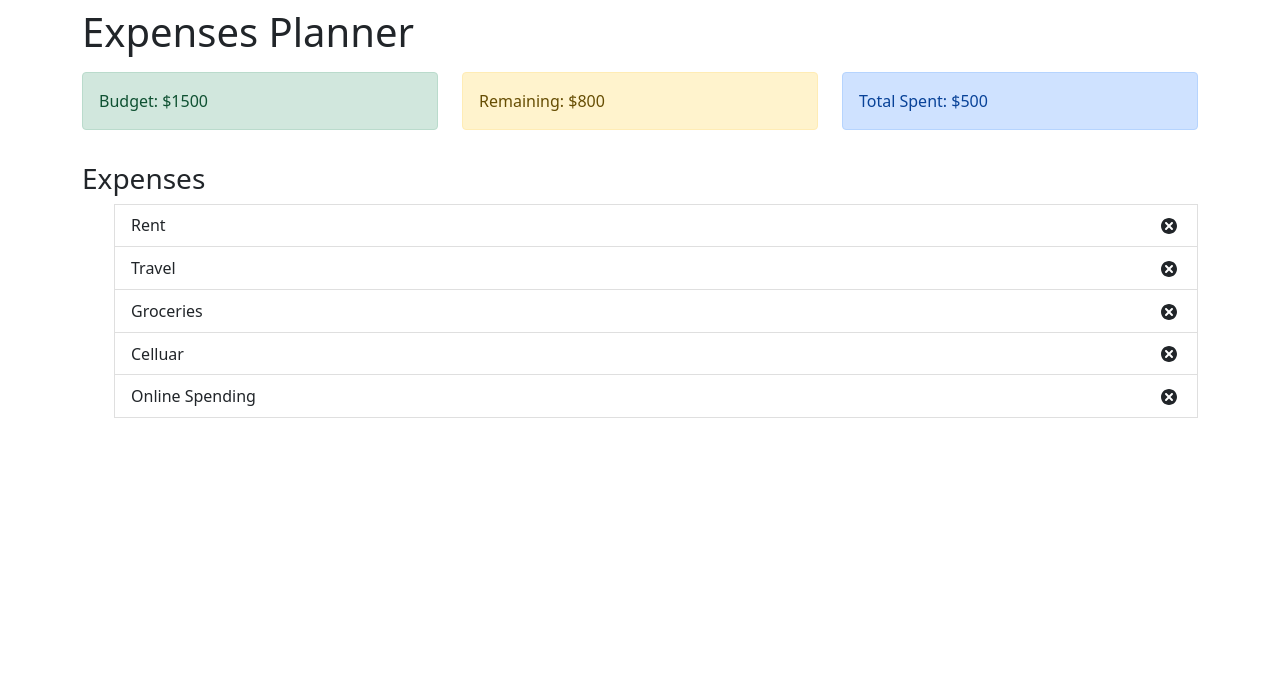
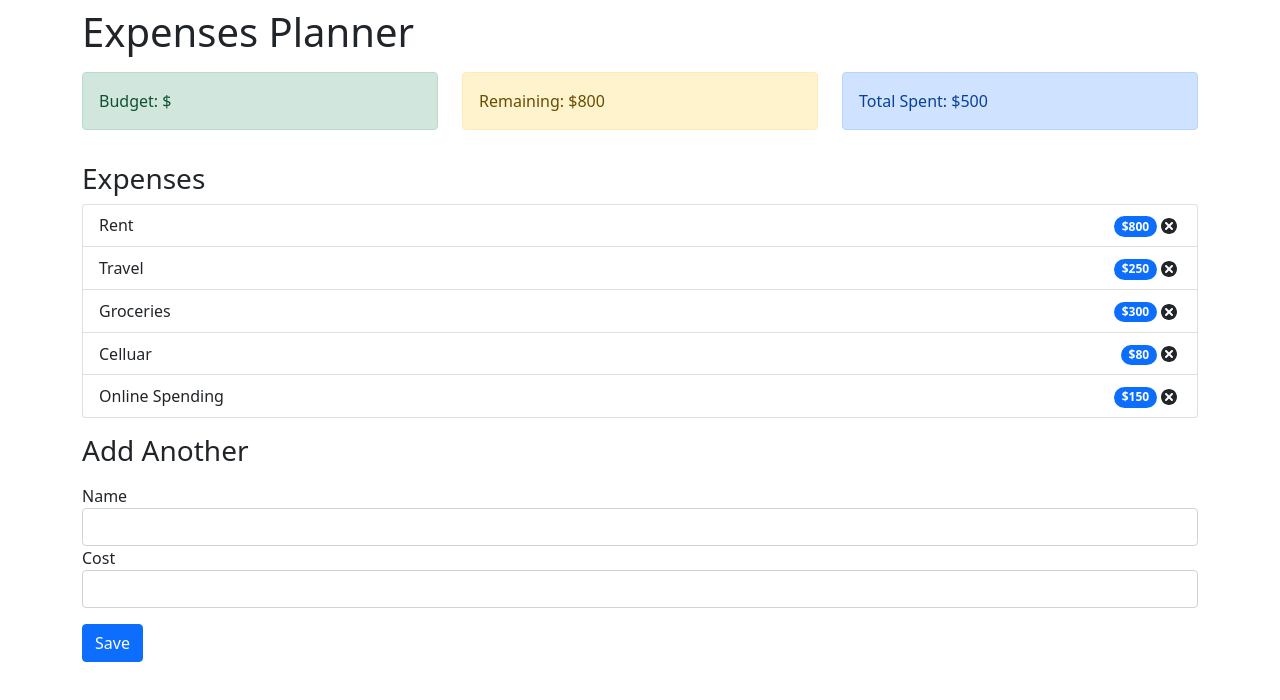
Before and after one commit to electron-space/expenses, a React (Create React App) app: page / in a window 1280 px wide. Shown: the top 700 px of the page. Built offline with nearby package versions, Linux system fonts and the light colour scheme.

Commit message:
Setting up context!

```diff
--- a/src/App.js
+++ b/src/App.js
@@ -4,9 +4,12 @@ import Budget from './components/Budget';
 import Remaining from './components/Remaining';
 import ExpenseTotal from './components/ExpenseTotal';
 import ExpenseList from './components/ExpenseList';
+import AddExpenses from './components/AddExpenses';
+import { AppProvider } from './context/AppContext';
 
 const App = () => {
   return (
+    <AppProvider>
       <div className="container">
         <h1 className="mt-2">Expenses Planner</h1>
         <div className="row mt-3">
@@ -26,7 +29,14 @@ const App = () => {
             <ExpenseList />
           </div>
         </div>
+        <h3 className="mt-3">Add Another</h3>
+        <div className="mt-3">
+          <div className="col-sm">
+            <AddExpenses />
           </div>
+        </div>
+      </div>
+    </AppProvider>
   );
 };
 
--- /dev/null
+++ b/src/components/AddExpenses.js
@@ -0,0 +1,35 @@
+import React from 'react';
+
+const AddExpenses = () => {
+  return (
+    <form>
+      <div classsName="row">
+        <div classsName="col-sm">
+          <label for="name">Name</label>
+          <input
+            required="required"
+            type="text"
+            className="form-control"
+            id="name"
+          />
+        </div>
+        <div className="col-sm">
+          <label for="cost">Cost</label>
+          <input
+            required="required"
+            type="text"
+            className="form-control"
+            id="cost"
+          />
+        </div>
+        <div className="col-sm">
+          <button type="submit" className="btn btn-primary mt-3">
+            Save
+          </button>
+        </div>
+      </div>
+    </form>
+  );
+};
+
+export default AddExpenses;
--- a/src/components/Budget.js
+++ b/src/components/Budget.js
@@ -1,9 +1,10 @@
-import React from 'react';
+import React, { useContext } from 'react';
+import { AppContext } from '../context/AppContext';
 
 const Budget = () => {
   return (
     <div className="alert alert-success">
-      <span>Budget: $1500</span>
+      <span>Budget: $</span>
     </div>
   );
 };
--- a/src/components/ExpenseItem.js
+++ b/src/components/ExpenseItem.js
@@ -1,4 +1,5 @@
 import React from 'react';
+
 import { TiDelete } from 'react-icons/ti';
 
 // importing props from ExpenseList then customizing looks after
@@ -7,7 +8,7 @@ const ExpenseItem = (props) => {
     <li className="list-group-item d-flex justify-content-between align-items-center">
       {props.name}
       <div>
-        <span className="badge badge-primary badge-pill mr-3">
+        <span className="badge bg-primary rounded-pill mr-3">
           ${props.cost}
         </span>
         <TiDelete size="1.5em"></TiDelete>
--- a/src/components/ExpenseList.js
+++ b/src/components/ExpenseList.js
@@ -10,7 +10,7 @@ const ExpenseList = () => {
     { id: 16, name: 'Online Spending', cost: 150 },
   ];
   return (
-    <ul>
+    <ul className="list-group">
       {expenses.map((expense) => (
         <ExpenseItem id={expense.id} name={expense.name} cost={expense.cost} />
       ))}
--- /dev/null
+++ b/src/context/AppContext.js
@@ -0,0 +1,35 @@
+import React, { createContext, useReducer } from 'react';
+
+const AppReducer = (state, action) => {
+  switch (action.type) {
+    default:
+      return state;
+  }
+};
+
+const initialState = {
+  budget: 1800,
+  expenses: [
+    { id: 14, name: 'rent', cost: 1200 },
+    { id: 11, name: 'groceries', cost: 200 },
+    { id: 12, name: 'celluar', cost: 80 },
+    { id: 13, name: 'travel', cost: 300 },
+  ],
+};
+
+export const AppContext = createContext();
+
+export const AppProvider = (props) => {
+  const [state, dispatch] = useReducer(AppReducer, initialState);
+  return (
+    <AppContext.Provider
+      vaule={{
+        budget: state.budget,
+        expenses: state.expenses,
+        dispatch,
+      }}
+    >
+      {props.children}
+    </AppContext.Provider>
+  );
+};
```
Lines whose indentation alone changed are shown as unchanged.
